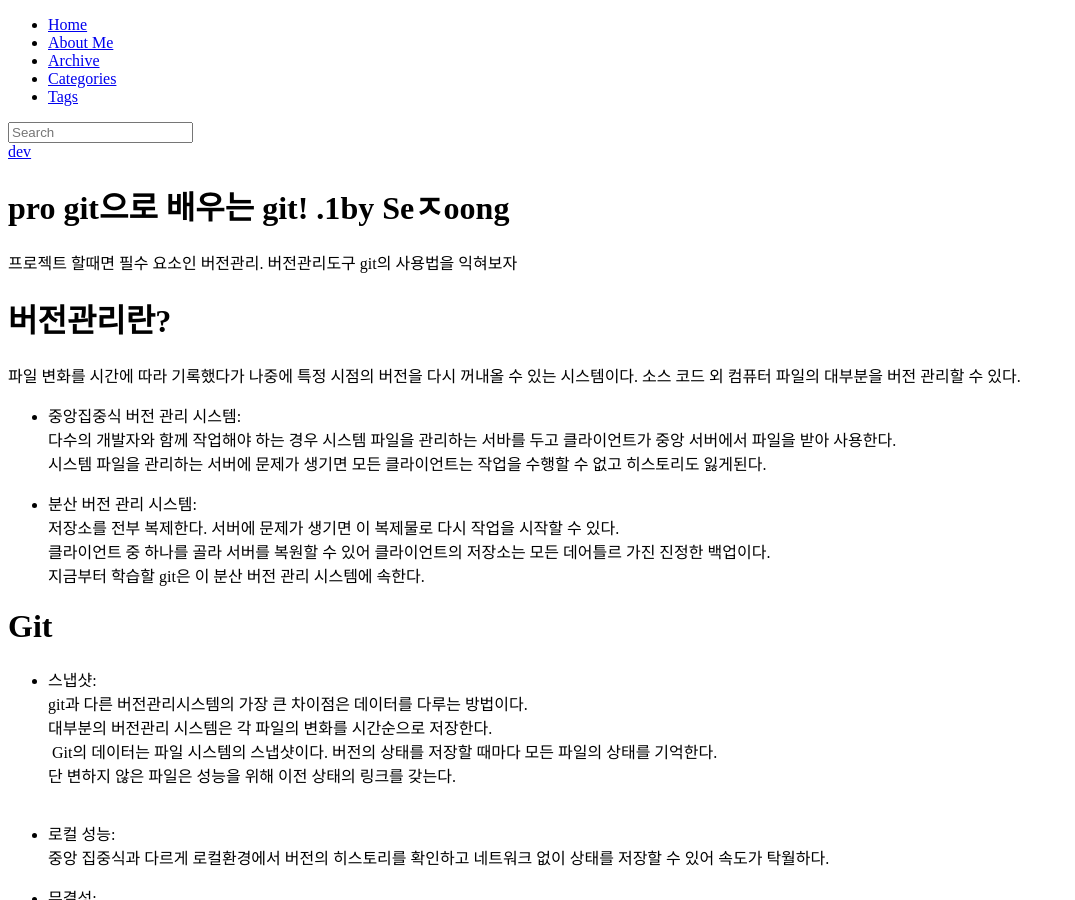
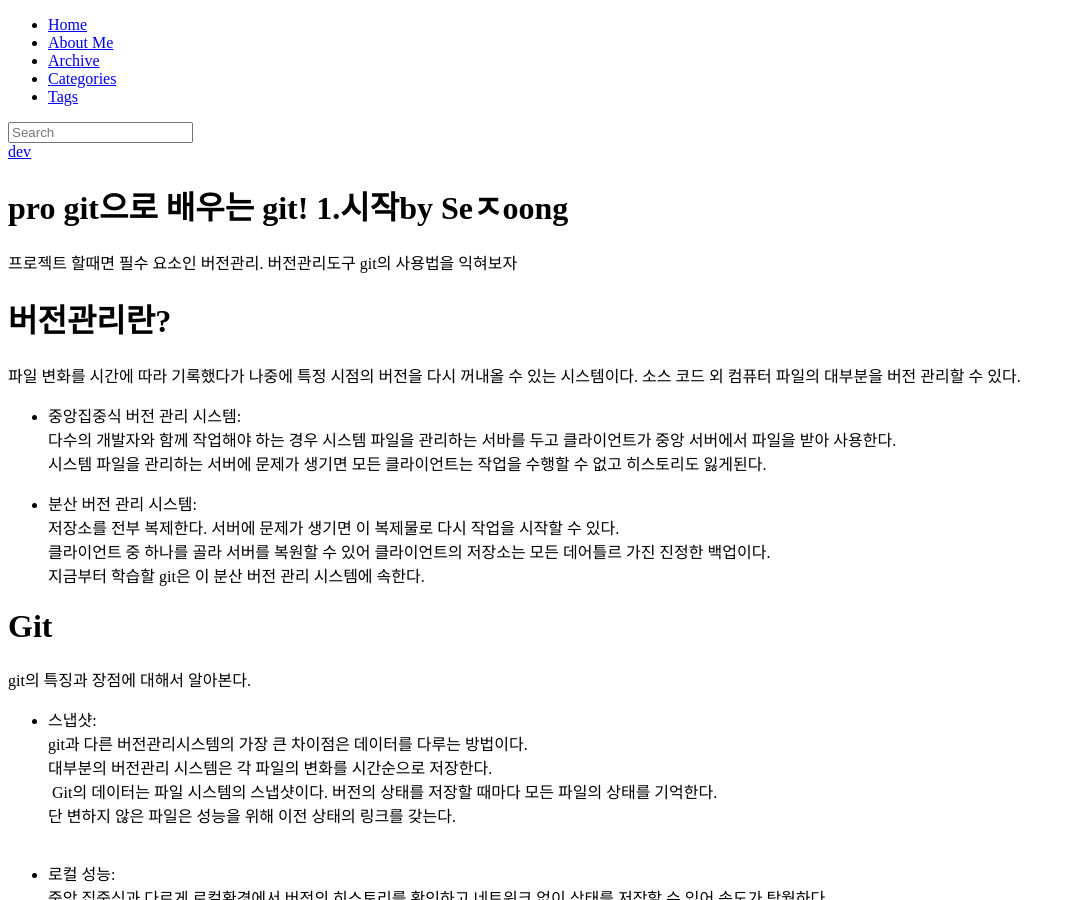
Before and after one commit to sejoong/sejoong.github.com, a Jekyll site: the page built from _posts/2015-02-08-dev.md, in a window 1280 px wide and 900 px high. Shown: the whole window, without its empty margins (0-1075 px from the left). Built offline with Jekyll 4.4.1, drawn with Linux system fonts in a browser that asks for light colours; nearby versions of some CDN libraries; library files that are not in the unit come from our copies; comment, search, counter and statistics services are not loaded.

Commit message:
no message

```diff
--- a/_posts/2015-02-08-dev.md
+++ b/_posts/2015-02-08-dev.md
@@ -1,7 +1,7 @@
 ---
 layout: post
 category: dev
-title: pro git으로 배우는 git! .1
+title: pro git으로 배우는 git! 1.시작
 tagline: by Seㅈoong
 tags: [git, pro git]
 ---
@@ -28,6 +28,7 @@ tags: [git, pro git]
 
 
 #Git
+git의 특징과 장점에 대해서 알아본다.
 
 - 스냅샷:<br>
 git과 다른 버전관리시스템의 가장 큰 차이점은 데이터를 다루는 방법이다.<br>
```
Also changed, not shown: _posts/2015-02-09-dev.md (+1 -1 lines).
